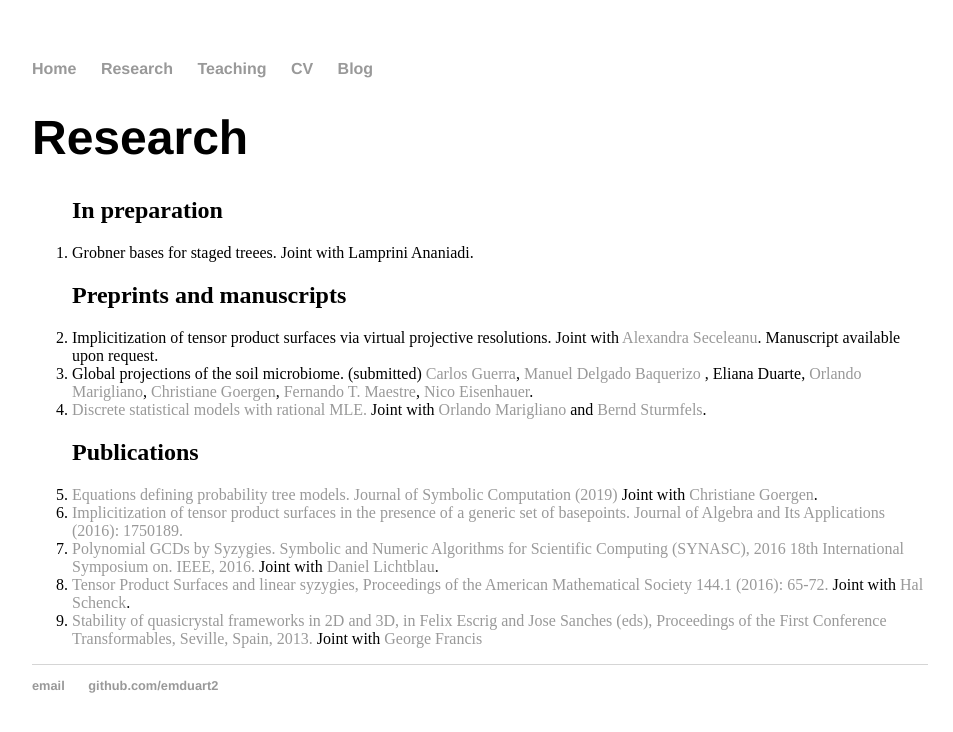
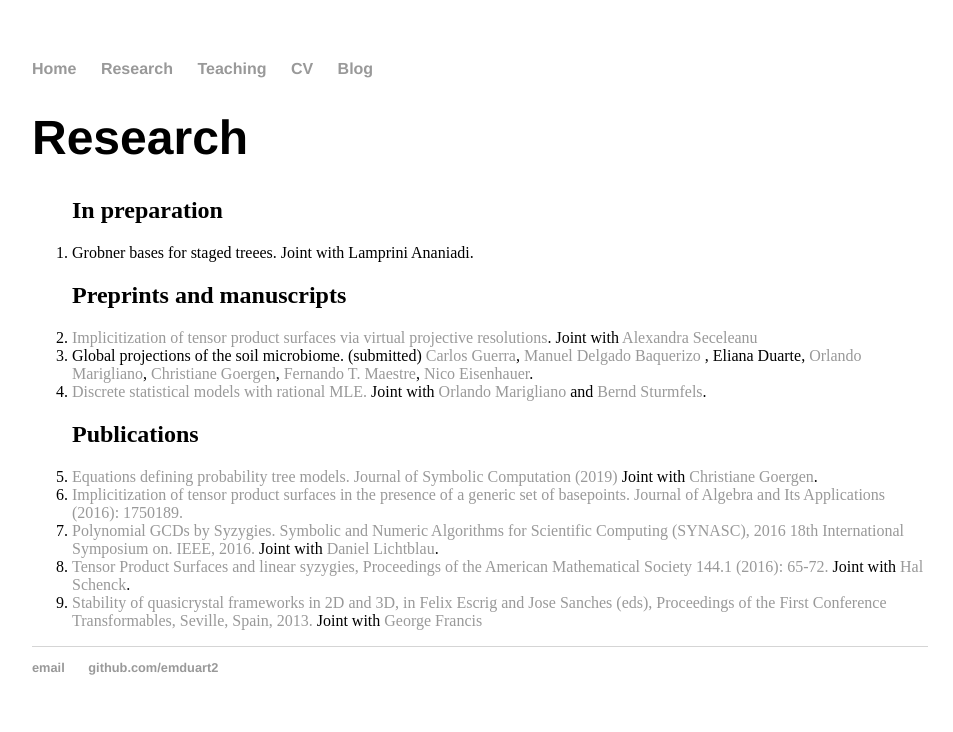
Before and after one commit to emduart2/emduart2.github.io, a Jekyll site: the page built from about/index.html, in a window 1280 px wide. Shown: the top 732 px of the page, without its empty margins (160-1113 px from the left). Built offline with Jekyll 4.4.1, drawn with Linux system fonts in a browser that asks for light colours.

```diff
--- a/about/index.html
+++ b/about/index.html
@@ -13,8 +13,8 @@ title: Research
 
      <h2 align="left"> Preprints and manuscripts</h2>
 
-  <li> Implicitization of tensor product surfaces via virtual projective resolutions. Joint with
-    <a href="https://www.math.unl.edu/~aseceleanu2/" >Alexandra Seceleanu</a>. Manuscript available upon request.</li>
+  <li> <a href="https://arxiv.org/abs/1908.02086">Implicitization of tensor product surfaces via virtual projective resolutions</a>. Joint with
+    <a href="https://www.math.unl.edu/~aseceleanu2/" >Alexandra Seceleanu</a></li>
   <li> Global projections of the soil microbiome. (submitted) <a href = "https://scholar.google.pt/citations?user=0stRyvUAAAAJ&hl=en"> Carlos Guerra</a>, <a href = "https://scholar.google.com/citations?user=oxRf6bEAAAAJ&hl=en">
       Manuel Delgado Baquerizo </a>, Eliana Duarte, <a href="https://orlandomarigliano.wordpress.com">Orlando Marigliano</a>,
     <a href="https://sites.google.com/view/goergen">Christiane Goergen</a>, <a href="http://maestrelab.com/en/">Fernando T. Maestre</a>,
```
